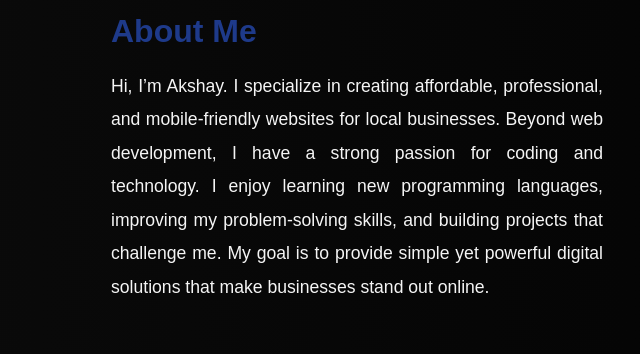
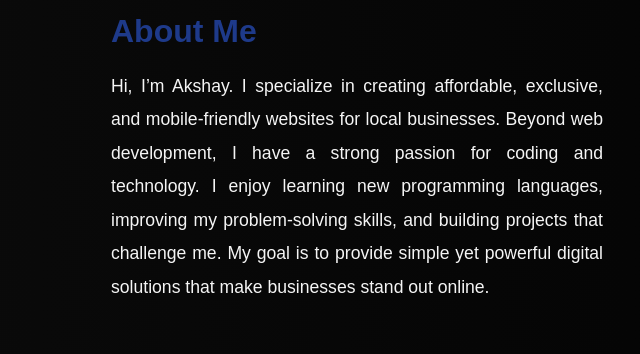
Before and after one commit to AkshayBasti123/Portfolio, a plain HTML site: page index.html in a window 1280 px wide. Shown: the part 164-518 px from the top of the page, 17-657 px from the left. Drawn offline with Linux system fonts and the light colour scheme.

Commit message:
Update index.html

```diff
--- a/index.html
+++ b/index.html
@@ -23,7 +23,7 @@
     <div class="about-left">
       <h2>About Me</h2>
       <p>
-        Hi, I’m Akshay. I specialize in creating affordable, professional, and
+        Hi, I’m Akshay. I specialize in creating affordable, exclusive, and
         mobile-friendly websites for local businesses. Beyond web development,
         I have a strong passion for coding and technology. I enjoy learning new
         programming languages, improving my problem-solving skills, and
```
